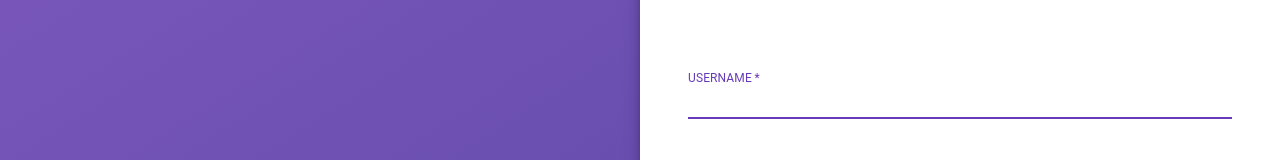
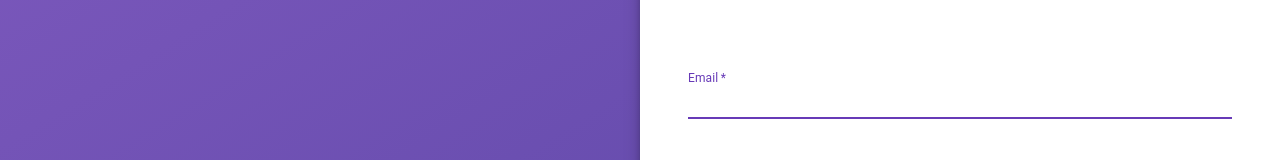
Before and after one commit to acentior/swen_frontend, a Next.js app: page /signin in a window 1280 px wide. Shown: the part 188-348 px from the top of the page. Built offline with nearby package versions, Linux system fonts and the light colour scheme.

Commit message:
username -> email in singin

```diff
--- a/pages/signin.tsx
+++ b/pages/signin.tsx
@@ -37,9 +37,8 @@ const SignIn: NextPage = () => {
       }).catch((reason: any) => {
         console.log(`login api error: ${reason}`)
     })
-    // ev.currentTarget.
-    // alert("singin")
   }
+
   return (
     <Sign>
       <Box component="form" noValidate onSubmit={submitHandler} sx={{
@@ -50,10 +49,10 @@ const SignIn: NextPage = () => {
           margin="normal"
           required
           fullWidth
-          id="username"
-          label="USERNAME"
-          name="username"
-          autoComplete="username"
+          id="email"
+          label="Email"
+          name="email"
+          autoComplete="email"
           variant="standard"
           value={email}
           autoFocus
```
